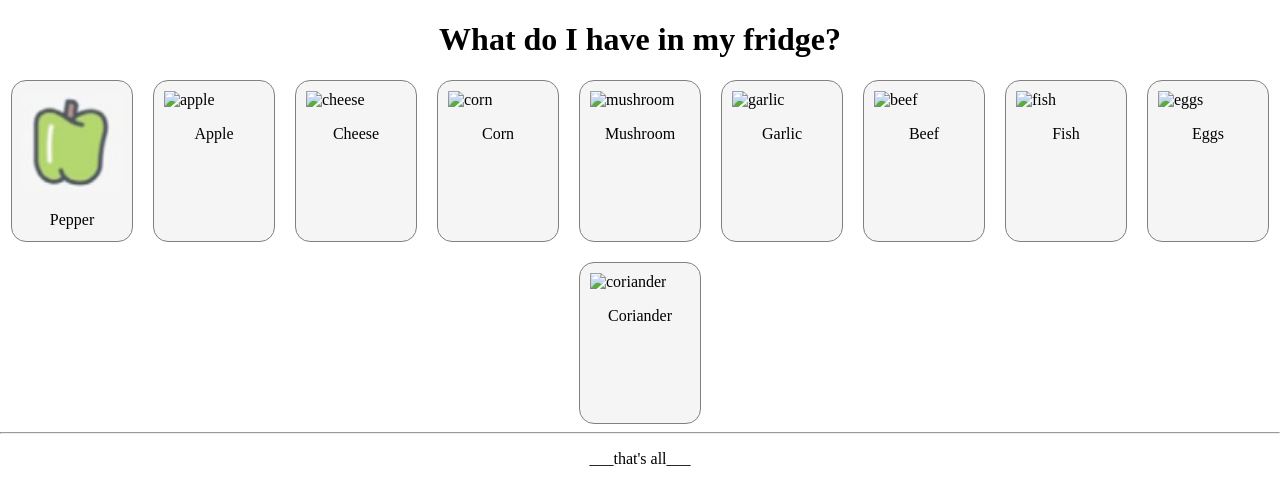
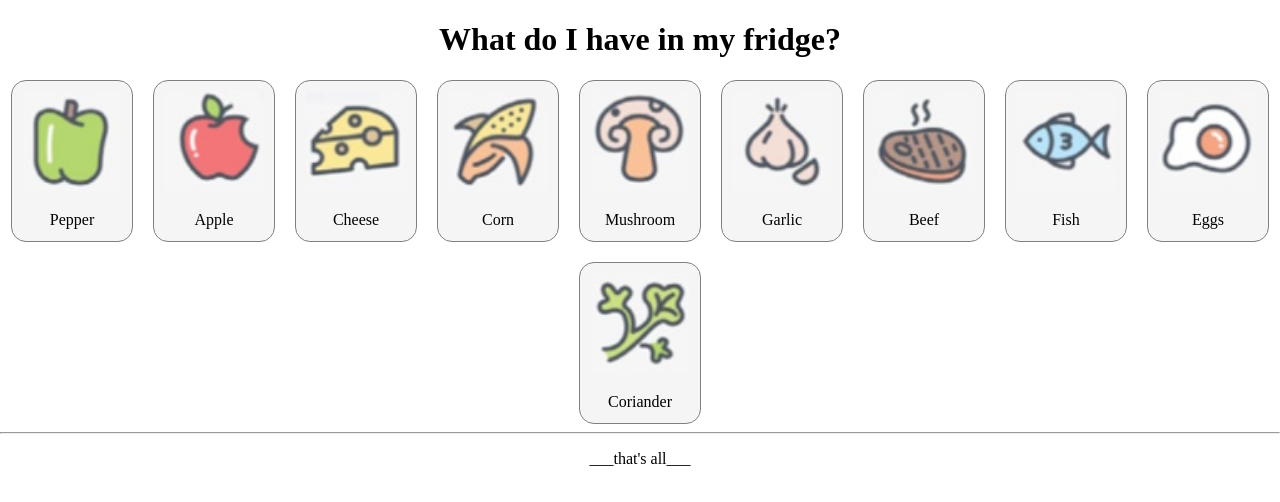
Before and after one commit to Rick-77-2024/hw2, a plain HTML site: page hw2-1/hw2-1.html in a window 1280 px wide. Drawn offline with Linux system fonts and the light colour scheme; the site is published under a folder, as on GitHub Pages, so addresses that start at the root find nothing.

Commit message:
Update hw2-1.html

```diff
--- a/hw2-1/hw2-1.html
+++ b/hw2-1/hw2-1.html
@@ -18,40 +18,40 @@
         </div>
 
         <div class="card">
-            <img src="/images/apple.jpg" alt="apple">
+            <img src="images/apple.jpg" alt="apple">
             <p>Apple</p>
         </div>
         <div class="card">
-            <img src="/images/cheese.jpg" alt="cheese">
+            <img src="images/cheese.jpg" alt="cheese">
             <p>Cheese</p>
         </div>
         <div class="card">
-            <img src="/images/corn.jpg" alt="corn">
+            <img src="images/corn.jpg" alt="corn">
             <p>Corn</p>
         </div>
         <div class="card">
-            <img src="/images/mushroom.jpg" alt="mushroom">
+            <img src="images/mushroom.jpg" alt="mushroom">
             <p>Mushroom</p>
         </div>
 
         <div class="card">
-            <img src="/images/garlic.jpg" alt="garlic">
+            <img src="images/garlic.jpg" alt="garlic">
             <p>Garlic</p>
         </div>
         <div class="card">
-            <img src="/images/beef.jpg" alt="beef">
+            <img src="images/beef.jpg" alt="beef">
             <p>Beef</p>
         </div>
         <div class="card">
-            <img src="/images/fish.jpg" alt="fish">
+            <img src="images/fish.jpg" alt="fish">
             <p>Fish</p>
         </div>
         <div class="card">
-            <img src="/images/eggs.jpg" alt="eggs">
+            <img src="images/eggs.jpg" alt="eggs">
             <p>Eggs</p>
         </div>
         <div class="card">
-            <img src="/images/coriander.jpg" alt="coriander">
+            <img src="images/coriander.jpg" alt="coriander">
             <p>Coriander</p>
         </div>
 </div>
```
